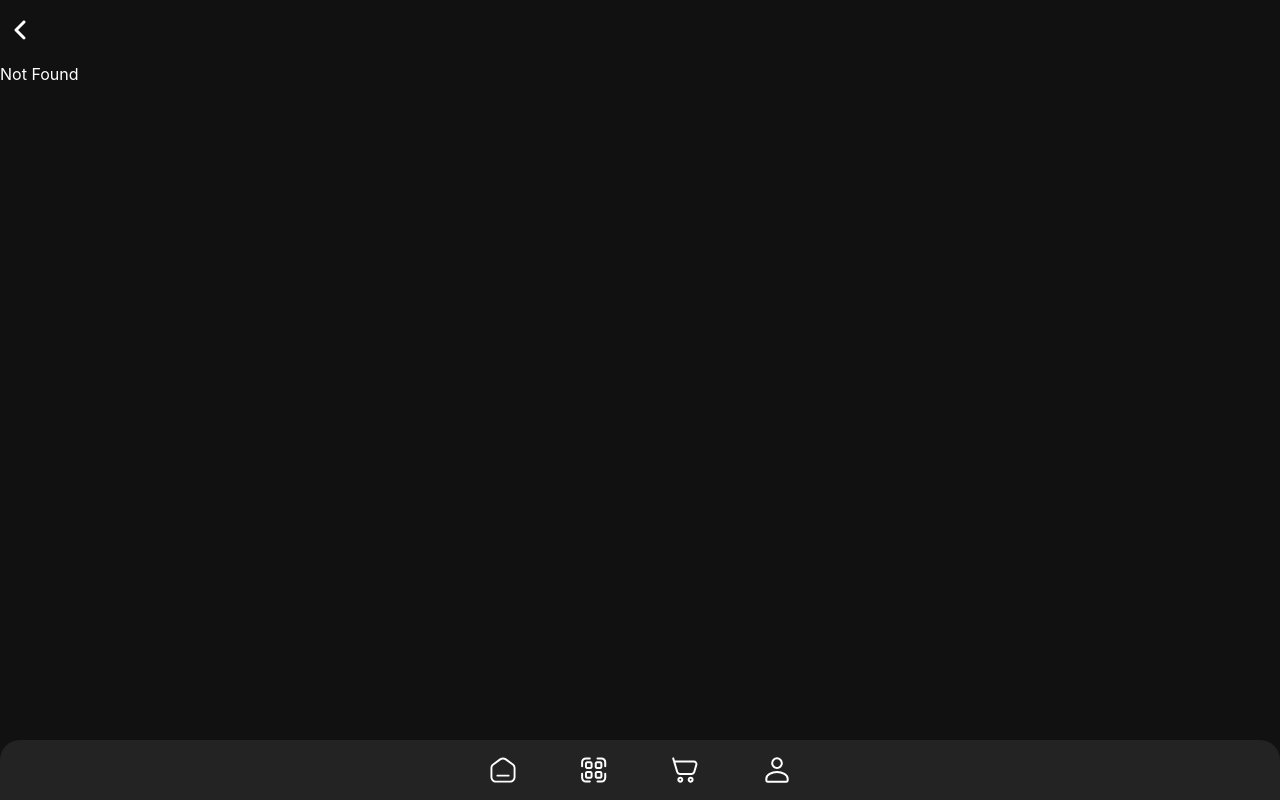
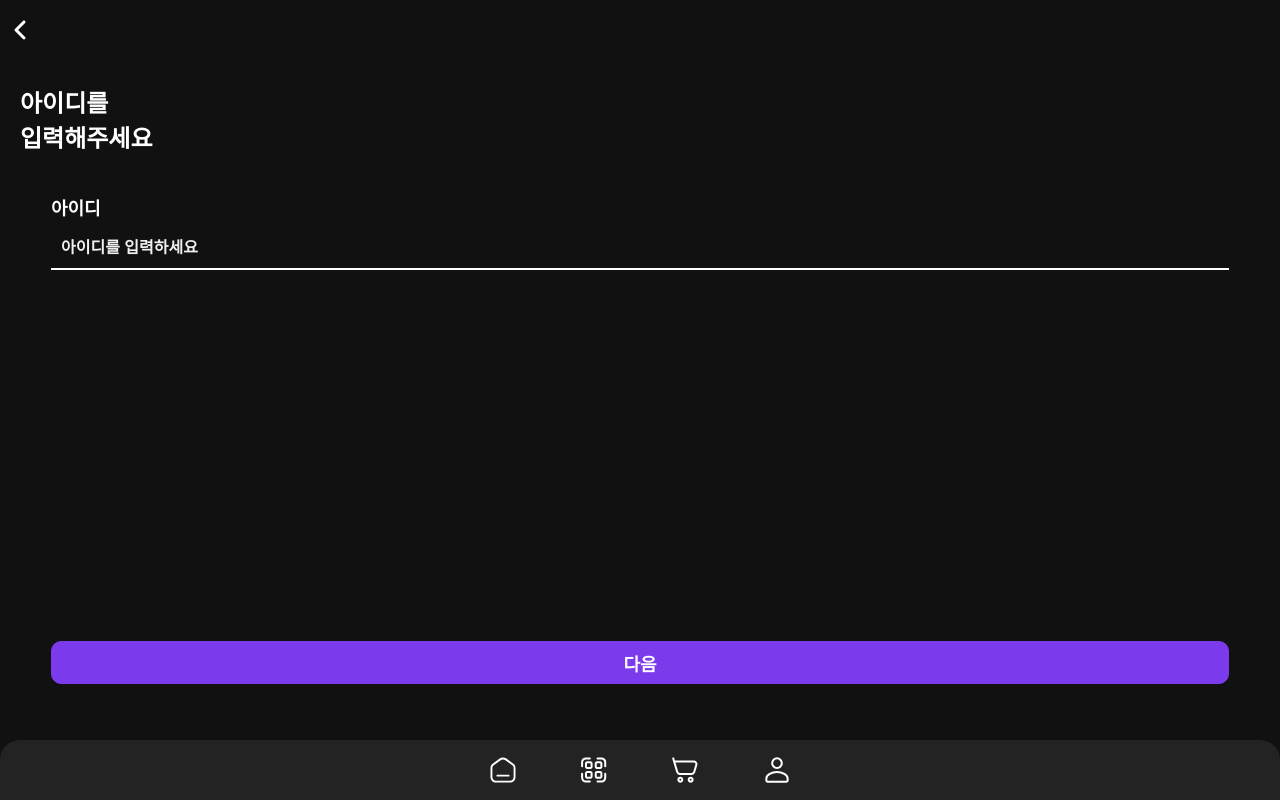
Before and after one commit to 2025-highthon-17-team/performuse-front, a React (Create React App) app: page /id in a window 1280 px wide. Before the commit this address had no page. Built offline with nearby package versions, Linux system fonts and the light colour scheme; a web font is replaced by a local one.

Commit message:
회원가입 공장 뷰

```diff
--- a/src/App.tsx
+++ b/src/App.tsx
@@ -6,7 +6,7 @@ import ProfilePage from "./pages/profile";
 import Navigationbar from "./components/navigator/Navigationbar";
 import Backbutton from "./components/button/backbutton/Backbutton";
 import LoginPage from "./pages/auth/login/login";
-
+import IdPage from "./pages/auth/id/id";
 function App() {
   return (
     <div className="App">
@@ -19,6 +19,7 @@ function App() {
           <Route path="/profile" element={<ProfilePage />} />
           <Route path="*" element={<div>Not Found</div>} />
           <Route path="/login" element={<LoginPage />} />
+          <Route path="/id" element={<IdPage />} />
         </Routes>
       </BrowserRouter>
       <Navigationbar />
--- /dev/null
+++ b/src/pages/auth/id/id.module.css
@@ -0,0 +1,30 @@
+/* login.module.css */
+.container {
+  display: flex;
+  flex-direction: column;
+  justify-content: space-between; /* 콘텐츠가 상단과 하단에 배치되도록 */
+  height: 76vh; /* 화면 전체 높이를 채움 */
+  padding: 20px;
+}
+
+.spacer {
+  margin-top: 20px;
+  margin-bottom: 20px;
+}
+
+.spacertwo {
+  margin-top: 20px;
+}
+
+.ButtonContainer {
+  margin-top: auto; /* 버튼을 항상 하단에 배치 */
+}
+
+.boxs {
+  display: flex;
+  flex-direction: column;
+}
+
+input {
+  margin-top: 10px; /* 입력 필드와 텍스트 간 간격 조정 */
+}
--- /dev/null
+++ b/src/pages/auth/id/id.tsx
@@ -0,0 +1,39 @@
+import Sen from "../../../styles/sementic.module.css";
+import { useState } from "react";
+import CustomTextField from "../../../components/textfield/CustomTextField";
+import Style from "./id.module.css";
+import { CustomButton } from "../../../components/button/CustomButton";
+
+export default function IdPage() {
+  const [loginText, setLoginText] = useState<string>("");
+  const loginChange = (e: React.ChangeEvent<HTMLInputElement>) => {
+    setLoginText(e.target.value);
+  };
+  return (
+    <div className={Style.container}>
+      <div className={Style.boxs}>
+        <div
+          style={{ fontWeight: "bold" }}
+          className={`${Style.smallBox} ${Sen.title_2}`}
+        >
+          아이디를 <br />
+          입력해주세요
+        </div>
+        <div className={Style.spacer}></div>
+        <CustomTextField
+          placeholder="아이디를 입력하세요"
+          label="아이디"
+          type="text"
+          value={loginText}
+          onChange={loginChange}
+        />
+        <div className={Style.spacertwo}></div>
+      </div>
+
+      {/* 버튼을 화면 하단에 배치 */}
+      <div className={Style.ButtonContainer}>
+        <CustomButton label="다음" onClick={() => {}} />
+      </div>
+    </div>
+  );
+}
```
